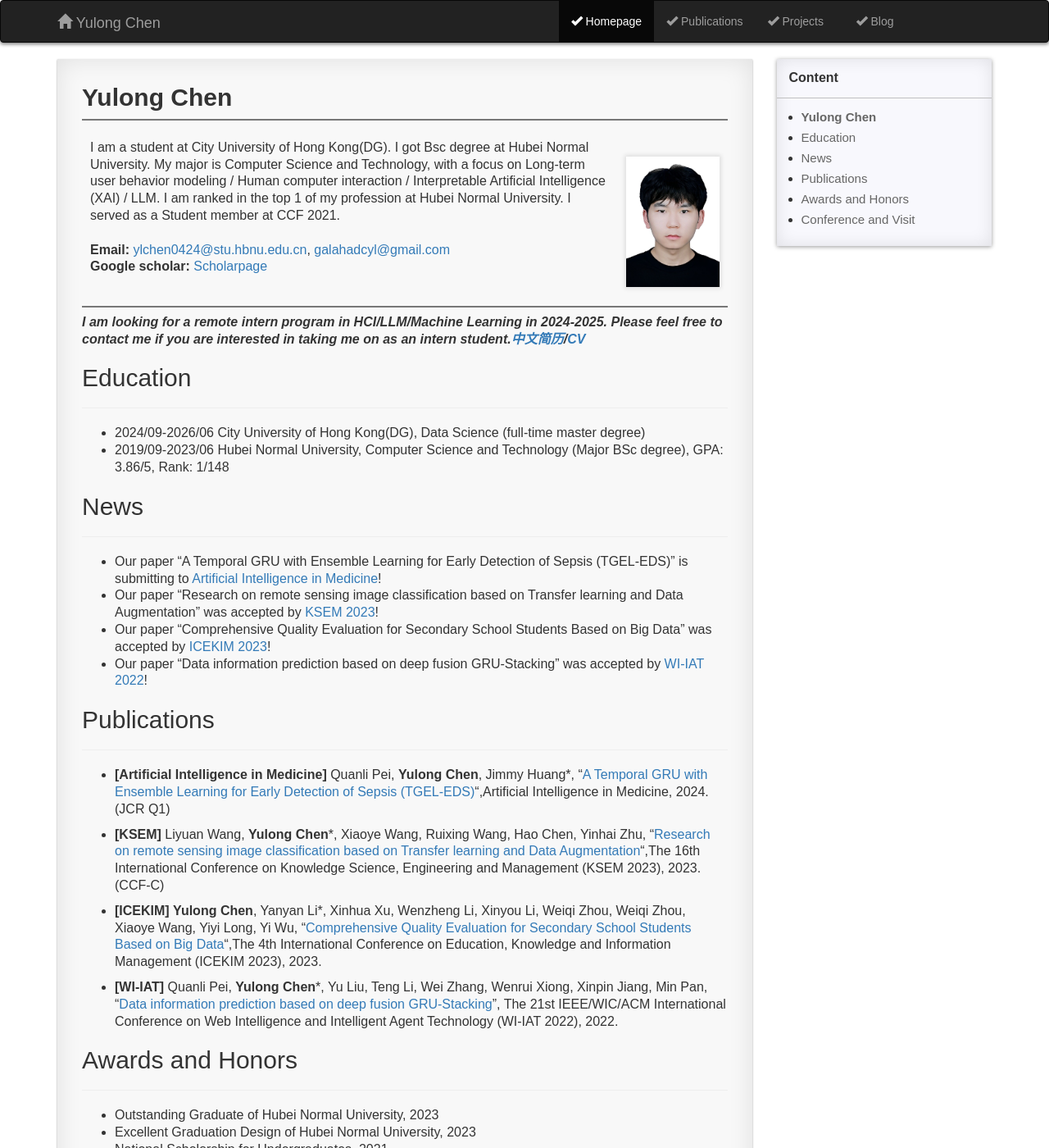
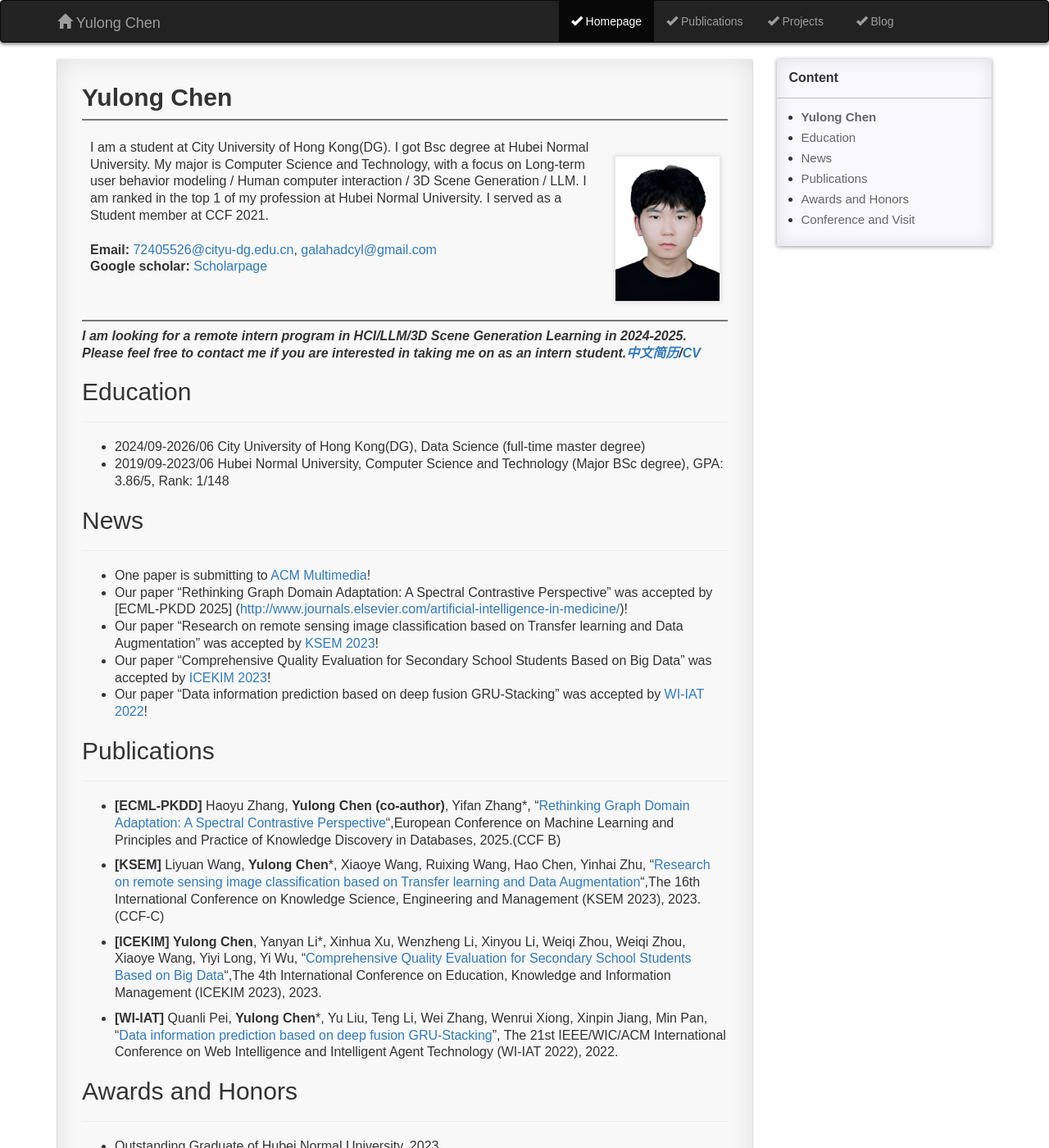
Before and after one commit to yulongC/yulongC.github.io, a Jekyll site: the page built from pages/1_homepage.md, in a window 1280 px wide and 1400 px high. Shown: the whole window at 82% size. Built offline with Jekyll 4.4.1, drawn with Linux system fonts in a browser that asks for light colours; comment, search, counter and statistics services are not loaded.

Commit message:
Update 1_homepage.md

```diff
--- a/pages/1_homepage.md
+++ b/pages/1_homepage.md
@@ -11,9 +11,9 @@ permalink: /homepage/
 
 ## **Yulong Chen**
 
-| <br> I am a student at City University of Hong Kong(DG). I got Bsc degree at Hubei Normal University. My major is Computer Science and Technology, with a focus on Long-term user behavior modeling / Human computer interaction / Interpretable Artificial Intelligence (XAI) / LLM. I am ranked in the top 1 of my profession at Hubei Normal University. I served as a Student member at CCF 2021. <br> <br> **Email:** <ylchen0424@stu.hbnu.edu.cn>, <galahadcyl@gmail.com> <br> **Google scholar:** [Scholarpage](https://scholar.google.com/citations?user=WAzerzwAAAAJ=en) <br> | <br> &emsp; ![image](https://yulongC.github.io/images/chen-2023.jpg) <br> <br> |
+| <br> I am a student at City University of Hong Kong(DG). I got Bsc degree at Hubei Normal University. My major is Computer Science and Technology, with a focus on Long-term user behavior modeling / Human computer interaction / 3D Scene Generation / LLM. I am ranked in the top 1 of my profession at Hubei Normal University. I served as a Student member at CCF 2021. <br> <br> **Email:** <72405526@cityu-dg.edu.cn>, <galahadcyl@gmail.com> <br> **Google scholar:** [Scholarpage](https://scholar.google.com/citations?user=WAzerzwAAAAJ=en) <br> | <br> &emsp; ![image](https://yulongC.github.io/images/chen-2023.jpg) <br> <br> |
 
-***I am looking for a remote intern program in HCI/LLM/Machine Learning in 2024-2025. Please feel free to contact me if you are interested in taking me on as an intern student.[中文简历](https://github.com/yulongC/yulongC.github.io/blob/main/cv/cv_cn.pdf)/[CV](https://github.com/yulongC/yulongC.github.io/blob/main/cv/cv_en.pdf)***
+***I am looking for a remote intern program in HCI/LLM/3D Scene Generation Learning in 2024-2025. Please feel free to contact me if you are interested in taking me on as an intern student.[中文简历](https://github.com/yulongC/yulongC.github.io/blob/main/cv/cv_cn.pdf)/[CV](https://github.com/yulongC/yulongC.github.io/blob/main/cv/cv_en.pdf)***
 
 ## Education
 
@@ -25,7 +25,8 @@ permalink: /homepage/
 ## News
 
 ---
-* Our paper "A Temporal GRU with Ensemble Learning for Early Detection of Sepsis (TGEL-EDS)" is submitting to [Artificial Intelligence in Medicine](http://www.journals.elsevier.com/artificial-intelligence-in-medicine/)!
+* One paper is submitting to [ACM Multimedia](https://acmmm2025.org/)!
+* Our paper "Rethinking Graph Domain Adaptation: A Spectral Contrastive Perspective" was accepted by [ECML-PKDD 2025] ([http://www.journals.elsevier.com/artificial-intelligence-in-medicine/](https://ecmlpkdd.org/2025/))!
 * Our paper "Research on remote sensing image classification based on Transfer learning and Data Augmentation" was accepted by [KSEM 2023](https://www.ksem2023.conferences.academy/)!
 * Our paper "Comprehensive Quality Evaluation for Secondary School Students Based on Big Data" was accepted by [ICEKIM 2023](https://www.researchgate.net/publication/372012950_Comprehensive_Quality_Evaluation_for_Secondary_School_Students_Based_on_Big_Data)!
 * Our paper "Data information prediction based on deep fusion GRU-Stacking" was accepted by [WI-IAT 2022](https://ieeexplore.ieee.org/document/10101961)!
@@ -34,7 +35,7 @@ permalink: /homepage/
 ## Publications
 
 ---
-* **[Artificial Intelligence in Medicine]** Quanli Pei, **Yulong Chen**, Jimmy Huang*, "[A Temporal GRU with Ensemble Learning for Early Detection of Sepsis (TGEL-EDS)]()",Artificial Intelligence in Medicine, 2024.(JCR Q1)
+* **[ECML-PKDD]** Haoyu Zhang, **Yulong Chen (co-author)**, Yifan Zhang*, "[Rethinking Graph Domain Adaptation: A Spectral Contrastive Perspective]()",European Conference on Machine Learning and Principles and Practice of Knowledge Discovery in Databases, 2025.(CCF B)
 
 * **[KSEM]** Liyuan Wang, **Yulong Chen***, Xiaoye Wang, Ruixing Wang, Hao Chen, Yinhai Zhu, "[Research on remote sensing image classification based on Transfer learning and Data Augmentation](https://www.ksem2023.conferences.academy/)",The 16th International Conference on Knowledge Science, Engineering and Management (KSEM 2023), 2023.(CCF-C)
 
```
